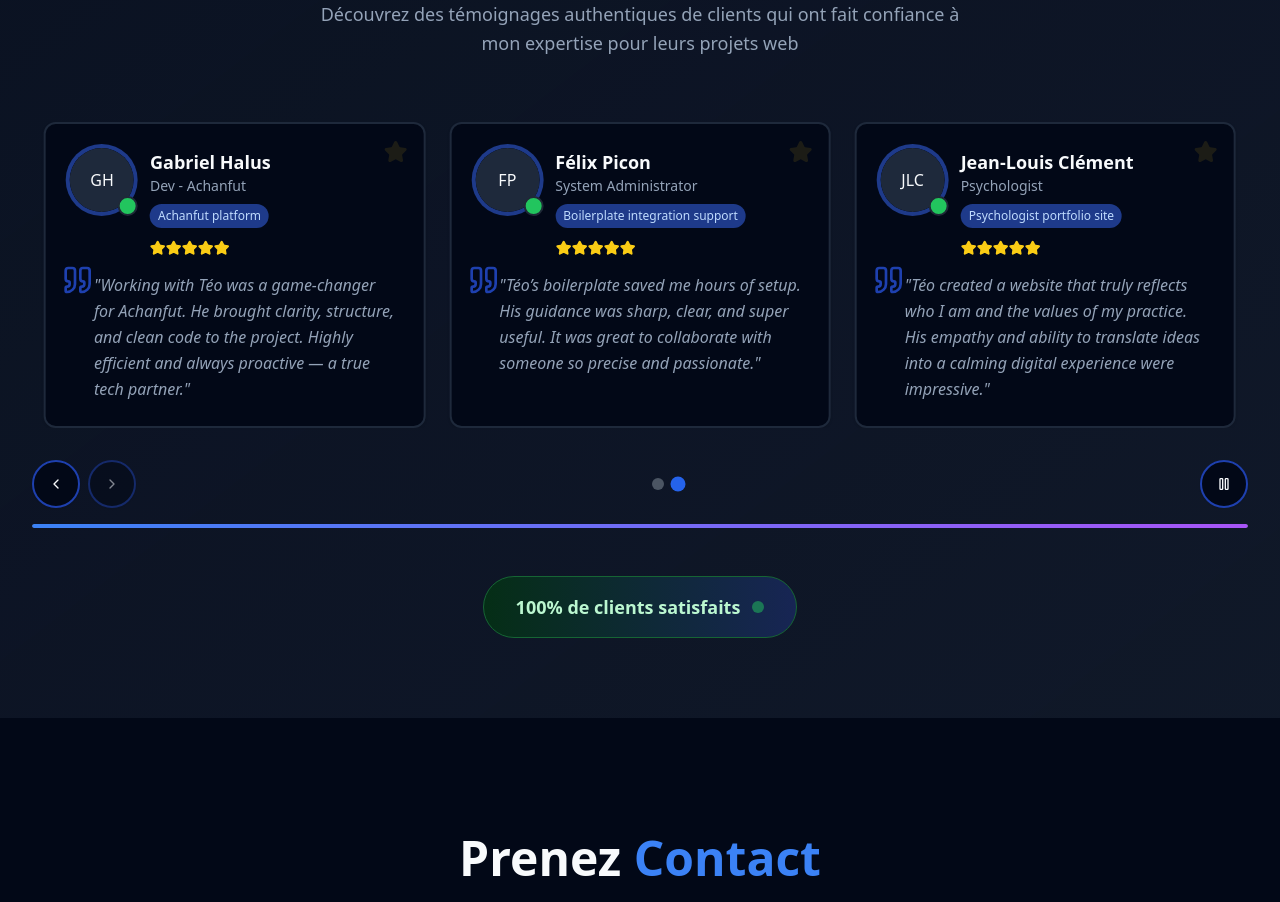
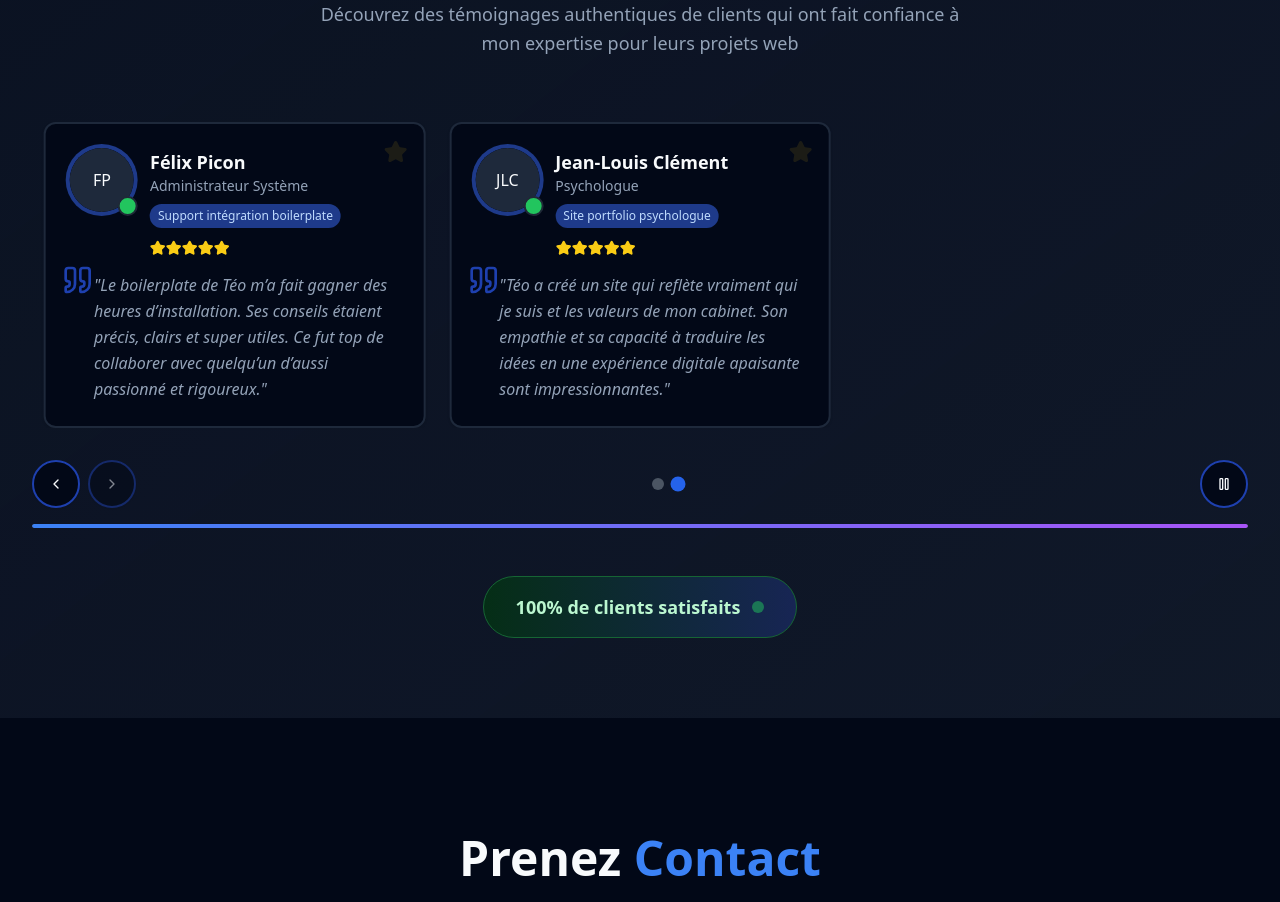
Before and after one commit to teovlt/portfolioFreelance, a React (Vite) app: page / in a window 1280 px wide. Shown: the part 5340-6242 px from the top of the page. Built offline with nearby package versions, Linux system fonts and the light colour scheme.

Commit message:
Translate reviews

```diff
--- a/src/components/customs/testimonials-caroussel.tsx
+++ b/src/components/customs/testimonials-caroussel.tsx
@@ -5,6 +5,7 @@ import { Card, CardContent, CardHeader } from "@/components/ui/card";
 import { Button } from "@/components/ui/button";
 import { Star, Quote, ChevronLeft, ChevronRight, Play, Pause } from "lucide-react";
 import { Avatar, AvatarFallback } from "../ui/avatar";
+import { useTranslation } from "react-i18next";
 
 interface Review {
   id: number;
@@ -20,49 +21,9 @@ export function TestimonialCarousel() {
   const [currentIndex, setCurrentIndex] = useState(0);
   const [isAutoPlaying, setIsAutoPlaying] = useState(true);
   const [isHovered, setIsHovered] = useState(false);
+  const { t } = useTranslation();
 
-  const reviews: Review[] = [
-    {
-      id: 1,
-      name: "Mayeul Deries",
-      company: "Freelance Developer",
-      rating: 5,
-      comment:
-        "Téo transformed my vision into an exceptional website. His professionalism and attention to detail are remarkable. I highly recommend!",
-      avatar: "MD",
-      project: "Job tracking platform",
-    },
-    {
-      id: 2,
-      name: "Gabriel Halus",
-      company: "Dev - Achanfut",
-      rating: 5,
-      comment:
-        "Working with Téo was a game-changer for Achanfut. He brought clarity, structure, and clean code to the project. Highly efficient and always proactive — a true tech partner.",
-      avatar: "GH",
-      project: "Achanfut platform",
-    },
-    {
-      id: 3,
-      name: "Félix Picon",
-      company: "System Administrator",
-      rating: 5,
-      comment:
-        "Téo’s boilerplate saved me hours of setup. His guidance was sharp, clear, and super useful. It was great to collaborate with someone so precise and passionate.",
-      avatar: "FP",
-      project: "Boilerplate integration support",
-    },
-    {
-      id: 4,
-      name: "Jean-Louis Clément",
-      company: "Psychologist",
-      rating: 5,
-      comment:
-        "Téo created a website that truly reflects who I am and the values of my practice. His empathy and ability to translate ideas into a calming digital experience were impressive.",
-      avatar: "JLC",
-      project: "Psychologist portfolio site",
-    },
-  ];
+  const reviews = t("reviews.list", { returnObjects: true }) as unknown as Review[];
 
   const itemsPerView = {
     mobile: 1,
@@ -134,8 +95,8 @@ export function TestimonialCarousel() {
             transform: `translateX(-${(currentIndex * 100) / currentItemsPerView}%)`,
           }}
         >
-          {reviews.map((review, index) => (
-            <div key={review.id} className="flex-shrink-0 px-3" style={{ width: `${100 / currentItemsPerView}%` }}>
+          {visibleReviews.map((review, index) => (
+            <div key={`${review.id}-${index}`} className="flex-shrink-0 px-3" style={{ width: `${100 / currentItemsPerView}%` }}>
               <Card className="h-full relative overflow-hidden group hover:shadow-2xl transition-all duration-300 border-2 hover:border-blue-200 dark:hover:border-blue-800 transform hover:scale-105">
                 {/* Gradient overlay */}
                 <div className="absolute inset-0 bg-gradient-to-br from-blue-50/50 to-purple-50/50 dark:from-blue-950/50 dark:to-purple-950/50 opacity-0 group-hover:opacity-100 transition-opacity duration-300" />
--- a/src/locales/en.json
+++ b/src/locales/en.json
@@ -179,7 +179,41 @@
     "title2": "say",
     "reviews": "reviews",
     "subtitle": "Discover authentic testimonials from clients who trusted my expertise for their web projects",
-    "badge": "100% satisfied clients"
+    "badge": "100% satisfied clients",
+    "list": [
+      {
+        "name": "Mayeul Deries",
+        "company": "Freelance Developer",
+        "rating": 5,
+        "comment": "Téo transformed my vision into an exceptional website. His professionalism and attention to detail are remarkable. I highly recommend!",
+        "project": "Job tracking platform",
+        "avatar": "MD"
+      },
+      {
+        "name": "Gabriel Halus",
+        "company": "Dev - Achanfut",
+        "rating": 5,
+        "comment": "Working with Téo was a game-changer for Achanfut. He brought clarity, structure, and clean code to the project. Highly efficient and always proactive — a true tech partner.",
+        "project": "Achanfut platform",
+        "avatar": "GH"
+      },
+      {
+        "name": "Félix Picon",
+        "company": "System Administrator",
+        "rating": 5,
+        "comment": "Téo’s boilerplate saved me hours of setup. His guidance was sharp, clear, and super useful. It was great to collaborate with someone so precise and passionate.",
+        "project": "Boilerplate integration support",
+        "avatar": "FP"
+      },
+      {
+        "name": "Jean-Louis Clément",
+        "company": "Psychologist",
+        "rating": 5,
+        "comment": "Téo created a website that truly reflects who I am and the values of my practice. His empathy and ability to translate ideas into a calming digital experience were impressive.",
+        "project": "Psychologist portfolio site",
+        "avatar": "JLC"
+      }
+    ]
   },
   "contact": {
     "title": "Get in",
--- a/src/locales/fr.json
+++ b/src/locales/fr.json
@@ -179,7 +179,41 @@
     "title2": "disent",
     "reviews": "Avis",
     "subtitle": "Découvrez des témoignages authentiques de clients qui ont fait confiance à mon expertise pour leurs projets web",
-    "badge": "100% de clients satisfaits"
+    "badge": "100% de clients satisfaits",
+    "list": [
+      {
+        "name": "Mayeul Deries",
+        "company": "Développeur Freelance",
+        "rating": 5,
+        "comment": "Téo a transformé ma vision en un site web exceptionnel. Son professionnalisme et son attention aux détails sont remarquables. Je recommande chaudement !",
+        "project": "Plateforme de suivi d’emploi",
+        "avatar": "MD"
+      },
+      {
+        "name": "Gabriel Halus",
+        "company": "Développeur - Achanfut",
+        "rating": 5,
+        "comment": "Travailler avec Téo a changé la donne pour Achanfut. Il a apporté clarté, structure et un code propre au projet. Très efficace et toujours proactif — un vrai partenaire tech.",
+        "project": "Plateforme Achanfut",
+        "avatar": "GH"
+      },
+      {
+        "name": "Félix Picon",
+        "company": "Administrateur Système",
+        "rating": 5,
+        "comment": "Le boilerplate de Téo m’a fait gagner des heures d’installation. Ses conseils étaient précis, clairs et super utiles. Ce fut top de collaborer avec quelqu’un d’aussi passionné et rigoureux.",
+        "project": "Support intégration boilerplate",
+        "avatar": "FP"
+      },
+      {
+        "name": "Jean-Louis Clément",
+        "company": "Psychologue",
+        "rating": 5,
+        "comment": "Téo a créé un site qui reflète vraiment qui je suis et les valeurs de mon cabinet. Son empathie et sa capacité à traduire les idées en une expérience digitale apaisante sont impressionnantes.",
+        "project": "Site portfolio psychologue",
+        "avatar": "JLC"
+      }
+    ]
   },
   "contact": {
     "title": "Prenez",
```
